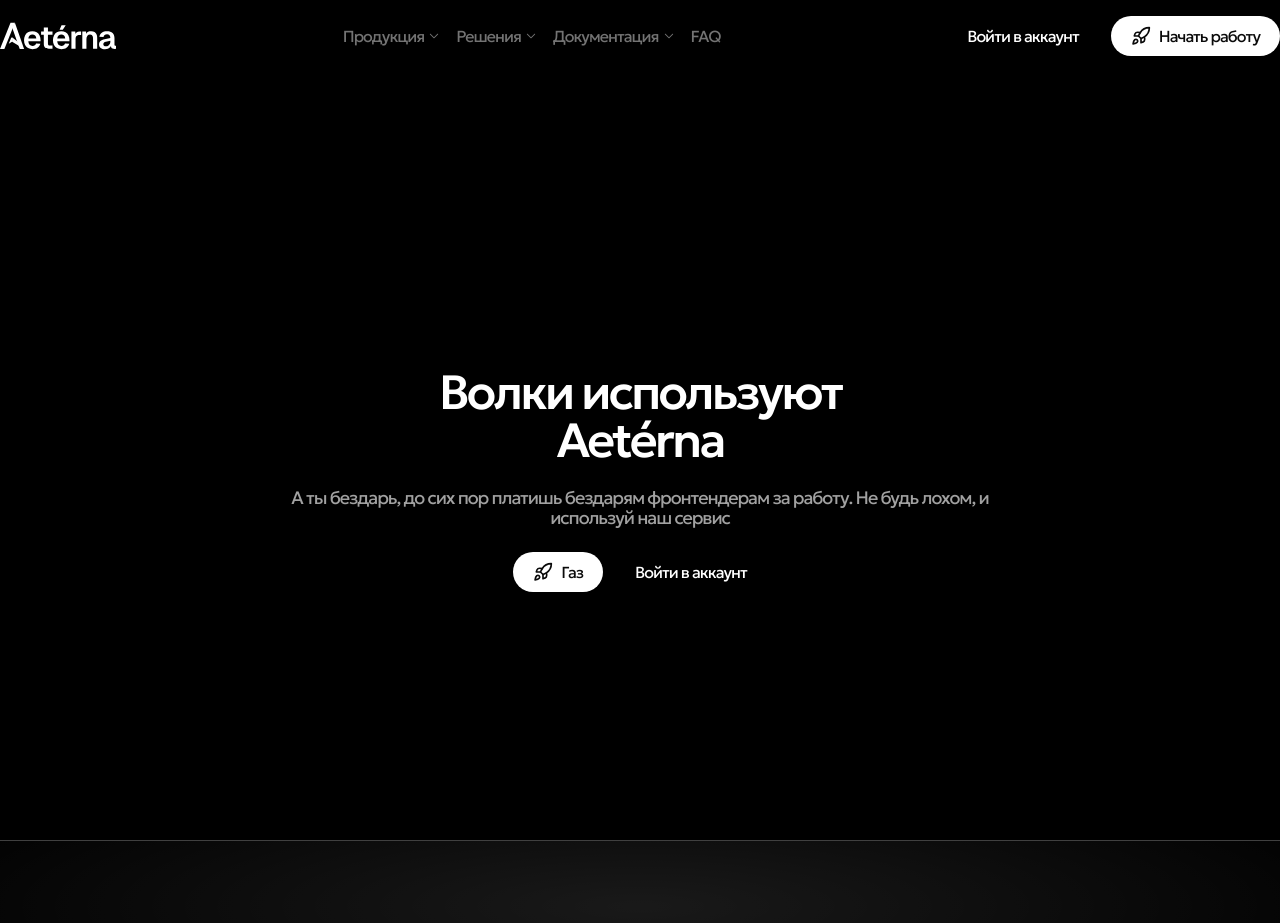
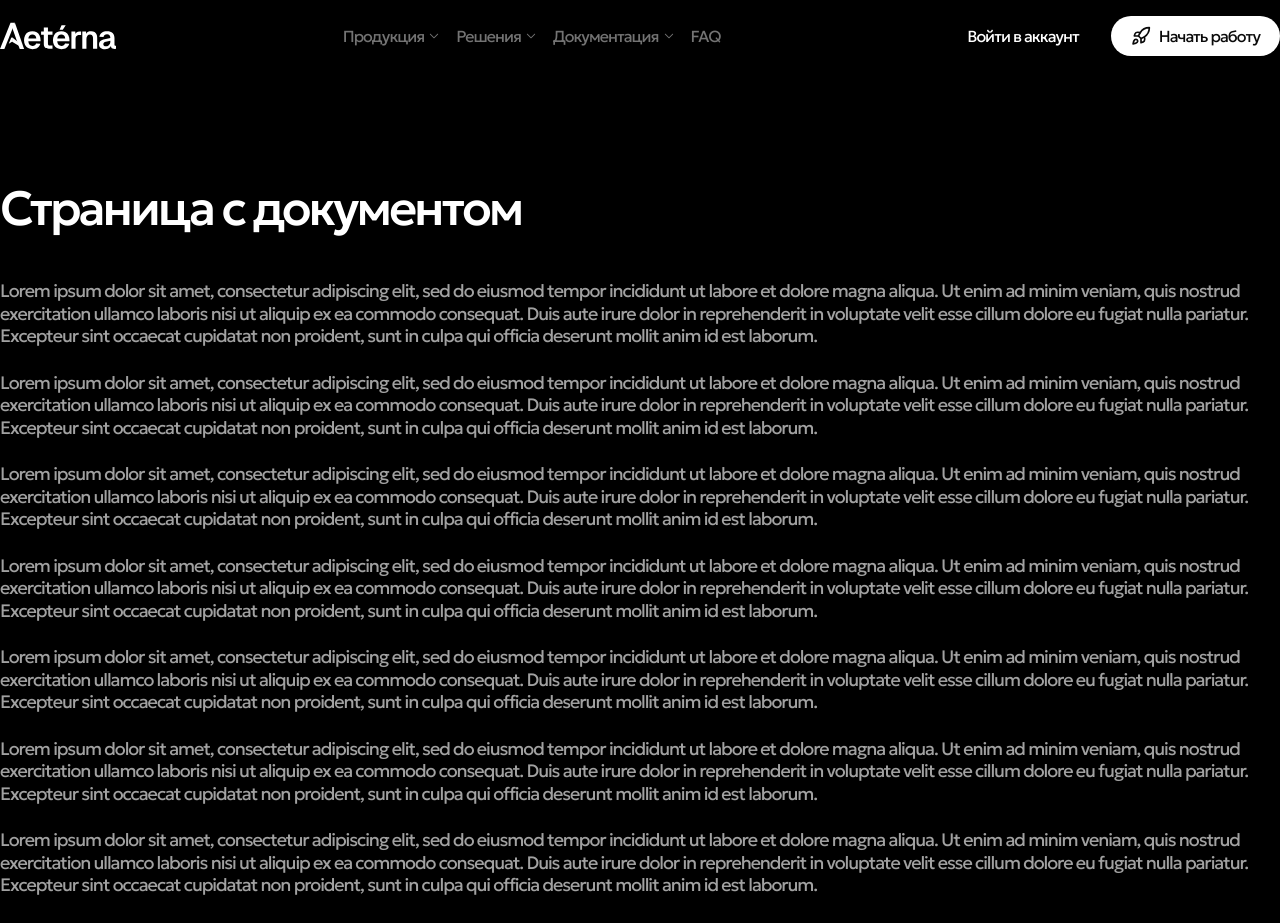
Before and after one commit to ECS1PLE/Aeterna, a Next.js app: page /document in a window 1280 px wide. Shown: the top 923 px of the page. Built offline with nearby package versions, Linux system fonts and the light colour scheme.

Commit message:
Make Document Page

```diff
--- a/src/app/document/page.tsx
+++ b/src/app/document/page.tsx
@@ -5,10 +5,12 @@
 import Wrapper from "@/components/Layout/Wrapper";
 import UIButton from "@/components/Ui/Button";
 import { Rocket } from "lucide-react";
+import DocumentPage from "@/components/documents";
 
 const document = () => {
   return (
     <Wrapper>
+      <DocumentPage />
       <div className="flex items-center justify-center h-[720px]">
         <Banner>
           <BannerTitle>Волки используют Aetérna</BannerTitle>
--- /dev/null
+++ b/src/components/documents/header.tsx
@@ -0,0 +1,13 @@
+interface headerText {
+  children: React.ReactNode;
+}
+
+const HeaderDocumentText: React.FC<headerText> = ({ children }) => {
+  return (
+    <h2 className="font-sans font-medium text-5xl text-white tracking-[-2.8px] max-w-full">
+      {children}
+    </h2>
+  );
+};
+
+export default HeaderDocumentText;
--- /dev/null
+++ b/src/components/documents/index.tsx
@@ -0,0 +1,88 @@
+import HeaderDocumentText from "./header";
+import DocumentText from "./text";
+
+const DocumentPage = () => {
+  return (
+    <>
+      <div className="flex flex-col gap-12 max-w-full mt-28">
+        <HeaderDocumentText>Страница с документом</HeaderDocumentText>
+        <div className="flex flex-col gap-6 max-w-full">
+          <DocumentText>
+            Lorem ipsum dolor sit amet, consectetur adipiscing elit, sed do
+            eiusmod tempor incididunt ut labore et dolore magna aliqua. Ut enim
+            ad minim veniam, quis nostrud exercitation ullamco laboris nisi ut
+            aliquip ex ea commodo consequat. Duis aute irure dolor in
+            reprehenderit in voluptate velit esse cillum dolore eu fugiat nulla
+            pariatur. Excepteur sint occaecat cupidatat non proident, sunt in
+            culpa qui officia deserunt mollit anim id est laborum.
+          </DocumentText>
+          <DocumentText>
+            Lorem ipsum dolor sit amet, consectetur adipiscing elit, sed do
+            eiusmod tempor incididunt ut labore et dolore magna aliqua. Ut enim
+            ad minim veniam, quis nostrud exercitation ullamco laboris nisi ut
+            aliquip ex ea commodo consequat. Duis aute irure dolor in
+            reprehenderit in voluptate velit esse cillum dolore eu fugiat nulla
+            pariatur. Excepteur sint occaecat cupidatat non proident, sunt in
+            culpa qui officia deserunt mollit anim id est laborum.
+          </DocumentText>
+          <DocumentText>
+            Lorem ipsum dolor sit amet, consectetur adipiscing elit, sed do
+            eiusmod tempor incididunt ut labore et dolore magna aliqua. Ut enim
+            ad minim veniam, quis nostrud exercitation ullamco laboris nisi ut
+            aliquip ex ea commodo consequat. Duis aute irure dolor in
+            reprehenderit in voluptate velit esse cillum dolore eu fugiat nulla
+            pariatur. Excepteur sint occaecat cupidatat non proident, sunt in
+            culpa qui officia deserunt mollit anim id est laborum.
+          </DocumentText>
+          <DocumentText>
+            Lorem ipsum dolor sit amet, consectetur adipiscing elit, sed do
+            eiusmod tempor incididunt ut labore et dolore magna aliqua. Ut enim
+            ad minim veniam, quis nostrud exercitation ullamco laboris nisi ut
+            aliquip ex ea commodo consequat. Duis aute irure dolor in
+            reprehenderit in voluptate velit esse cillum dolore eu fugiat nulla
+            pariatur. Excepteur sint occaecat cupidatat non proident, sunt in
+            culpa qui officia deserunt mollit anim id est laborum.
+          </DocumentText>
+          <DocumentText>
+            Lorem ipsum dolor sit amet, consectetur adipiscing elit, sed do
+            eiusmod tempor incididunt ut labore et dolore magna aliqua. Ut enim
+            ad minim veniam, quis nostrud exercitation ullamco laboris nisi ut
+            aliquip ex ea commodo consequat. Duis aute irure dolor in
+            reprehenderit in voluptate velit esse cillum dolore eu fugiat nulla
+            pariatur. Excepteur sint occaecat cupidatat non proident, sunt in
+            culpa qui officia deserunt mollit anim id est laborum.
+          </DocumentText>
+          <DocumentText>
+            Lorem ipsum dolor sit amet, consectetur adipiscing elit, sed do
+            eiusmod tempor incididunt ut labore et dolore magna aliqua. Ut enim
+            ad minim veniam, quis nostrud exercitation ullamco laboris nisi ut
+            aliquip ex ea commodo consequat. Duis aute irure dolor in
+            reprehenderit in voluptate velit esse cillum dolore eu fugiat nulla
+            pariatur. Excepteur sint occaecat cupidatat non proident, sunt in
+            culpa qui officia deserunt mollit anim id est laborum.
+          </DocumentText>
+          <DocumentText>
+            Lorem ipsum dolor sit amet, consectetur adipiscing elit, sed do
+            eiusmod tempor incididunt ut labore et dolore magna aliqua. Ut enim
+            ad minim veniam, quis nostrud exercitation ullamco laboris nisi ut
+            aliquip ex ea commodo consequat. Duis aute irure dolor in
+            reprehenderit in voluptate velit esse cillum dolore eu fugiat nulla
+            pariatur. Excepteur sint occaecat cupidatat non proident, sunt in
+            culpa qui officia deserunt mollit anim id est laborum.
+          </DocumentText>
+          <DocumentText>
+            Lorem ipsum dolor sit amet, consectetur adipiscing elit, sed do
+            eiusmod tempor incididunt ut labore et dolore magna aliqua. Ut enim
+            ad minim veniam, quis nostrud exercitation ullamco laboris nisi ut
+            aliquip ex ea commodo consequat. Duis aute irure dolor in
+            reprehenderit in voluptate velit esse cillum dolore eu fugiat nulla
+            pariatur. Excepteur sint occaecat cupidatat non proident, sunt in
+            culpa qui officia deserunt mollit anim id est laborum.
+          </DocumentText>
+        </div>
+      </div>
+    </>
+  );
+};
+
+export default DocumentPage;
--- /dev/null
+++ b/src/components/documents/text.tsx
@@ -0,0 +1,13 @@
+interface documentText {
+  children: React.ReactNode;
+}
+
+const DocumentText: React.FC<documentText> = ({ children }) => {
+  return (
+    <p className="text-lg leading-[1.25] tracking-tighter max-w-full text-neutral-400">
+      {children}
+    </p>
+  );
+};
+
+export default DocumentText;
```
